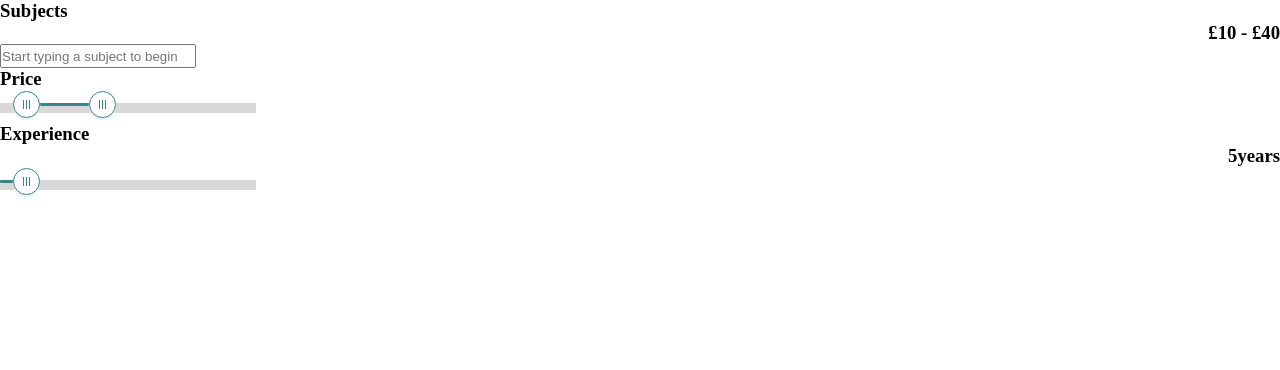
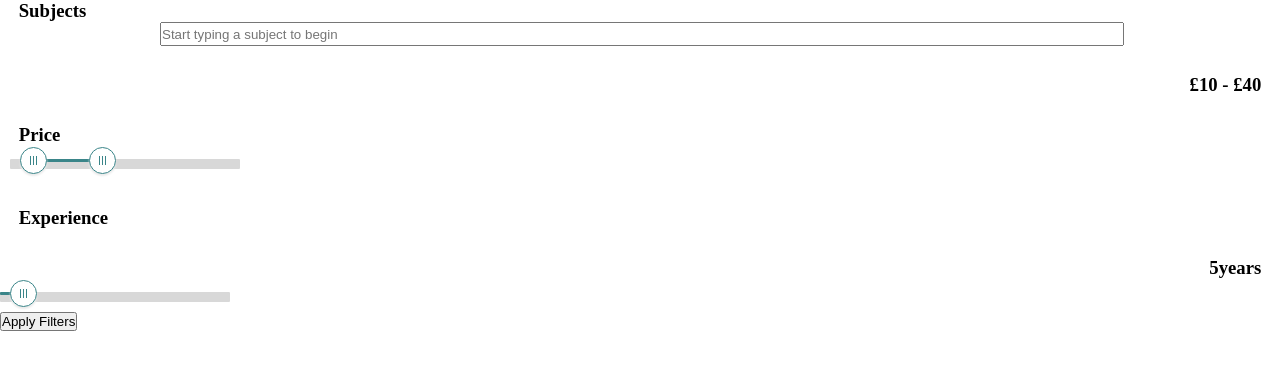
Before and after one commit to SchoolOfCode/final-project-stretch-goals, a Next.js app in the folder client/: page /components/SearchTutorsWithFilters/Filters/Filters in a window 1280 px wide. Shown: the top 370 px of the page. Built offline with nearby package versions, Linux system fonts and the light colour scheme; a web font is replaced by a local one.

Commit message:
tidied filter form so it now fits nicely on different aspect ratios, added button component to be reused

```diff
--- a/client/pages/components/SearchTutorsWithFilters/Filters/ExperienceSlider/ExperienceSlider.js
+++ b/client/pages/components/SearchTutorsWithFilters/Filters/ExperienceSlider/ExperienceSlider.js
@@ -34,7 +34,7 @@ const AirbnbSlider = withStyles({
   root: {
     color: "#3a8589",
     height: 3,
-    width: "20vw",
+    width: "18vw",
     padding: "13px 0",
   },
   thumb: {
--- a/client/pages/components/SearchTutorsWithFilters/Filters/Filters.js
+++ b/client/pages/components/SearchTutorsWithFilters/Filters/Filters.js
@@ -16,15 +16,16 @@ export default function Filters({ subject, setSubject }) {
   return (
     <>
       <h3 className={css.subjectTitle}>Subjects</h3>
-      <h3 className={css.priceDisplay}>
-        £{priceMin} - £{priceMax}
-      </h3>
+
       <input
         className={css.subjectValue}
         placeholder="Start typing a subject to begin"
         value={subject}
         onChange={handleChange}
       />
+       <h3 className={css.priceDisplay}>
+        £{priceMin} - £{priceMax}
+      </h3>
       <h3 className={css.priceTitle}> Price </h3>
       <div className={css.priceValue}>
         <PriceSlider
@@ -42,6 +43,7 @@ export default function Filters({ subject, setSubject }) {
           setExperience={setExperience}
         />
       </div>
+      <button className={css.filtersButton}>Apply Filters</button>
     </>
   );
 }
--- a/client/pages/components/SearchTutorsWithFilters/Filters/Filters.module.css
+++ b/client/pages/components/SearchTutorsWithFilters/Filters/Filters.module.css
@@ -1,30 +1,45 @@
 .subjectTitle {
+  padding-left: 1em;
   grid-area: subject;
 }
 .subjectValue {
   grid-area: subjectValue;
-  width: 15vw;
+  width: 75%;
+  margin-left: 12.5%;
   height: 1.5em;
 }
 .priceTitle {
+  padding-top: 3.5vh;
   grid-area: price;
+  padding-left: 1em;
 }
 .priceDisplay {
+  padding-top: 3.5vh;
   grid-area: priceDisplay;
+  padding-right: 1em;
   text-align: end;
 
 }
 .priceValue {
   grid-area: priceValue;
+  margin-left: 10px;
+  margin-right: 10px;
 }
 .experienceTitle {
   grid-area: experience;
+  padding-left: 1em;
+  padding-top: 3.5vh;
 }
 .experienceDisplay {
+  padding-top: 3.5vh;
+  padding-right: 1em;
   grid-area: experienceDisplay;
   text-align: end;
-
 }
 .experienceValue {
   grid-area: experienceValue;
 }
+
+.filtersButton{
+  grid-area: filtersButton;
+}
--- a/client/pages/components/SearchTutorsWithFilters/Filters/PriceSlider/PriceSlider.js
+++ b/client/pages/components/SearchTutorsWithFilters/Filters/PriceSlider/PriceSlider.js
@@ -35,7 +35,7 @@ const AirbnbSlider = withStyles({
     color: "#3a8589",
     height: 3,
     padding: "13px 0",
-    width: "20vw",
+    width: "18vw",
   },
   thumb: {
     height: 27,
```
Also changed, not shown: client/pages/components/Button/Button.js (added, +8 -0 lines), client/pages/components/Button/Button.module.css (added, +16 -0 lines), client/pages/components/SearchTutors/SearchTutors.js (+4 -3 lines), client/pages/components/SearchTutorsWithFilters/SearchTutorsWithFilters.module.css (+5 -3 lines).
